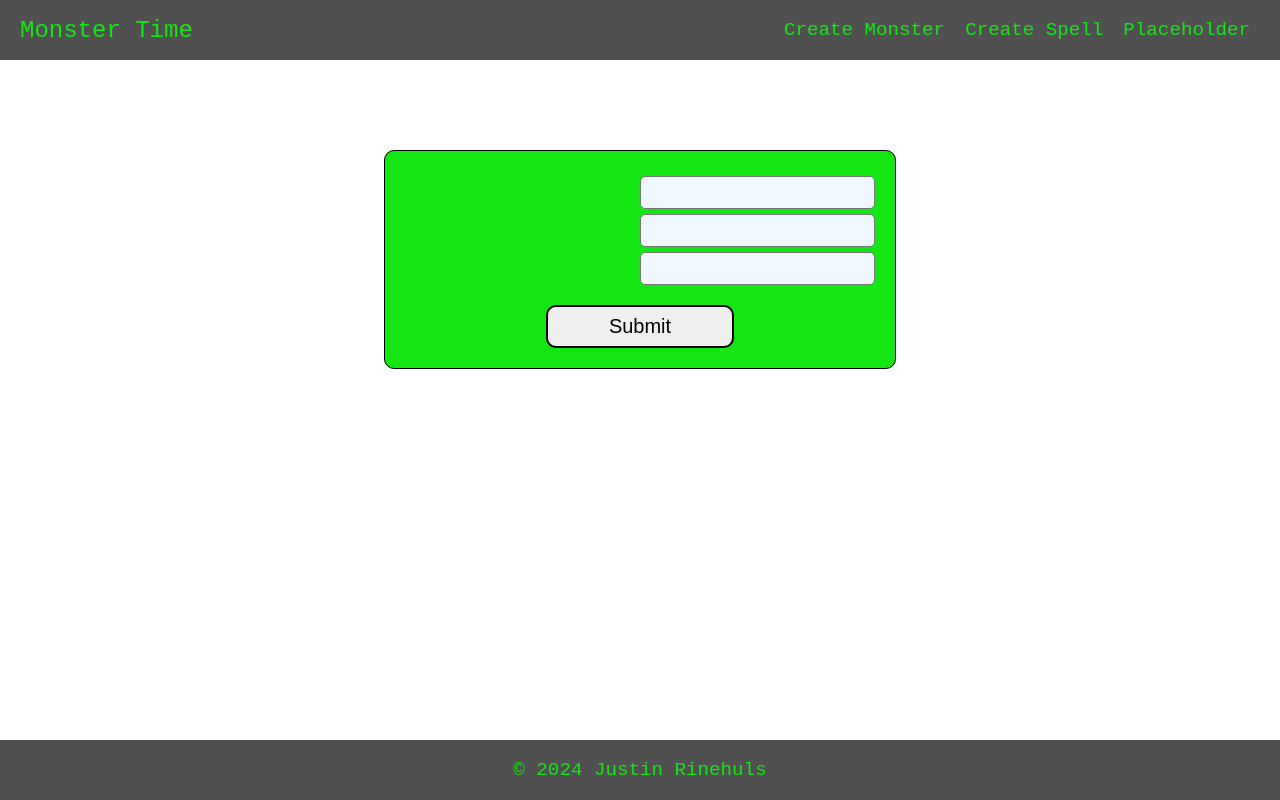
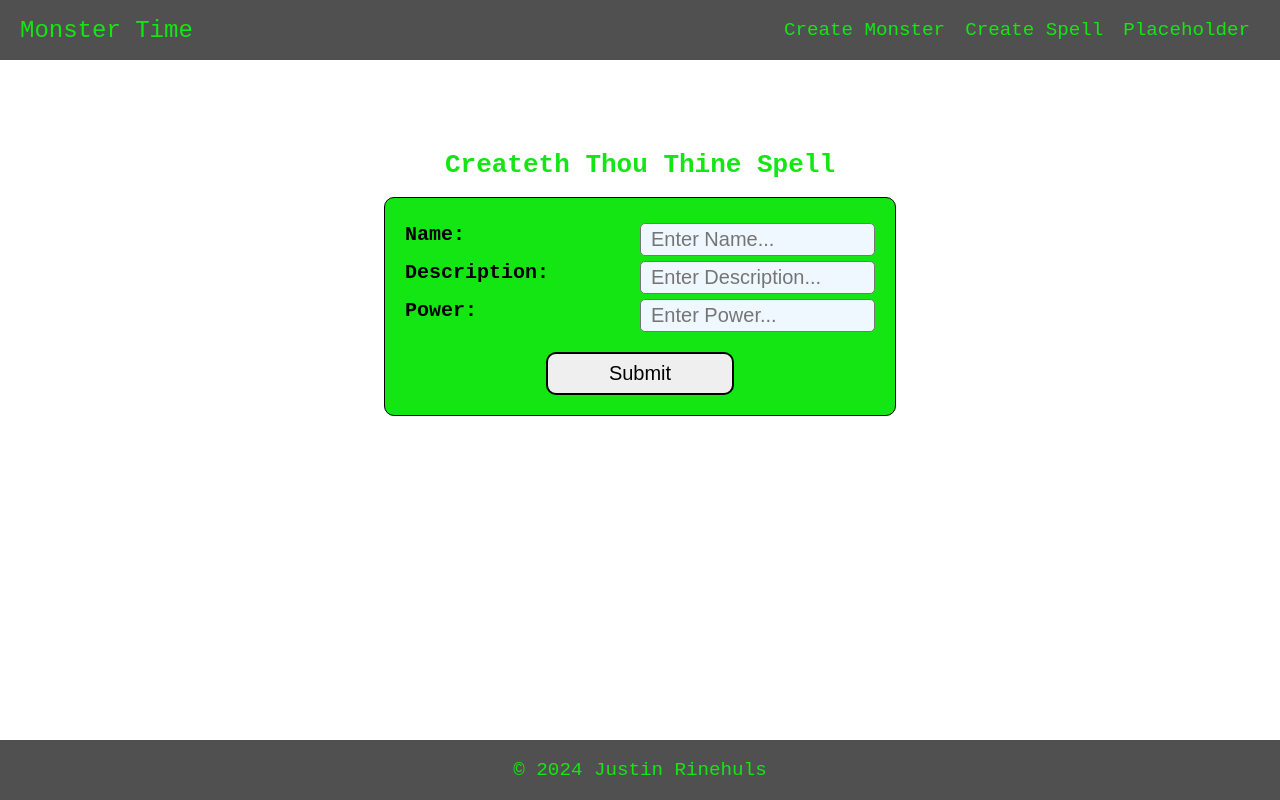
Before and after one commit to jrinehuls/tcg-creator, a React (Vite) app: page /spell/create in a window 1280 px wide. Built offline with nearby package versions, Linux system fonts and the light colour scheme.

Commit message:
Add form for creating spells

```diff
--- a/src/components/monster_form/FormText.jsx
+++ b/src/components/form_input/FormText.jsx
@@ -2,7 +2,6 @@ import styles from "./FormText.module.css"
 import FormFieldError from "../form_field_error/FormFieldError"
 
 function FormText({labelText, handleChange, value, type, name, holder, messages}) {
-
 
     return(
         <div className={styles.inputContainer}>
@@ -13,6 +12,7 @@ function FormText({labelText, handleChange, value, type, name, holder, messages}
             </div>
         </div>
     );
+
 }
 
 export default FormText;
--- a/src/components/monster_form/MonsterForm.jsx
+++ b/src/components/monster_form/MonsterForm.jsx
@@ -1,7 +1,7 @@
 import { useState, useRef, useEffect } from "react";
 import { useNavigate, useParams } from "react-router-dom";
 import { addMonster, getMonsterById, updateMonster } from "../../services/monsterService";
-import FormText from "./FormText";
+import FormText from "../form_input/FormText";
 import FormFieldError from "../form_field_error/FormFieldError";
 import getErrorResponse from "../../utils/errorUtils";
 import styles from "./MonsterForm.module.css";
--- a/src/components/monster_form/MonsterForm.module.css
+++ b/src/components/monster_form/MonsterForm.module.css
@@ -1,6 +1,6 @@
 
 .container {
-    margin: 150px auto 200px auto;
+    margin: 150px auto 150px auto;
     width: 40%;
     min-width: 500px;
 }
--- a/src/components/spell_form/SpellForm.jsx
+++ b/src/components/spell_form/SpellForm.jsx
@@ -1,33 +1,49 @@
 import { useState } from "react";
+import FormText from "../form_input/FormText";
+import FormFieldError from "../form_field_error/FormFieldError";
+import getErrorResponse from "../../utils/errorUtils";
 import styles from "./SpellForm.module.css";
 
+const defaultSpell = {
+    name: "",
+    description: "",
+    power: ""
+}
 
 function SpellForm() {
+
+    const [spell, setSpell] = useState(defaultSpell);
+    const [errors, setErrors] = useState(null);
+
+    function handleChange(event) {
+        const {name, value} = event.target;
+
+        setSpell(p => {
+            return {
+                ...p,
+                [name]: value
+            };
+        })
+    }
+
+    function handleClick() {
+        console.log(spell);
+        setSpell(defaultSpell);
+    }
+
     return(
         <div className={styles.container}>
-            <h1></h1>
+            <h1>Createth Thou Thine Spell</h1>
             <div className={styles.formContainer}>
                 <form>
-                    <div className={styles.inputContainer}>
-                        <label className={styles.inputLabel}></label>
-                        <div className={styles.inputArea}>
-                            <input className={styles.inputText}></input>
-                        </div>
-                    </div>
-                    <div className={styles.inputContainer}>
-                        <label className={styles.inputLabel}></label>
-                        <div className={styles.inputArea}>
-                            <input className={styles.inputText}></input>
-                        </div>
-                    </div>
-                    <div className={styles.inputContainer}>
-                        <label className={styles.inputLabel}></label>
-                        <div className={styles.inputArea}>
-                            <input className={styles.inputText}></input>
-                        </div>
-                    </div>
+                    <FormText labelText="Name:" handleChange={handleChange} value={spell.name}
+                            type="text" name="name" holder="Enter Name..." messages={errors?.name} />
+                    <FormText labelText="Description:" handleChange={handleChange} value={spell.description}
+                            type="text" name="description" holder="Enter Description..." messages={errors?.description} />
+                    <FormText labelText="Power:" handleChange={handleChange} value={spell.power}
+                            type="number" name="power" holder="Enter Power..." messages={errors?.power} />
                     <div className={styles.buttonContainer}>
-                        <button className={styles.submitButton} type="button" >Submit</button >
+                        <button className={styles.submitButton} onClick={handleClick} type="button" >Submit</button >
                     </div>
                 </form>
             </div>
--- a/src/components/spell_form/SpellForm.module.css
+++ b/src/components/spell_form/SpellForm.module.css
@@ -18,33 +18,6 @@
     background-color: rgb(20, 230, 20);
 }
 
-.inputContainer {
-    display: flex;
-    justify-content: space-between;
-    margin: 5px 0px;
-}
-
-.inputLabel {
-    text-align: left;
-    width: 40%;
-    font-size: 20px;
-    font-weight: 800;
-}
-
-.inputArea {
-    display: flex;
-    flex-direction: column;
-    width: 50%;
-}
-
-.inputText {
-    padding: 4px 10px;
-    font-size: 20px;
-    border: 1px solid rgb(118, 118, 118);
-    border-radius: 5px;
-    background-color: aliceblue;
-}
-
 .buttonContainer {
     display: flex;
     justify-content: center;
--- a/src/services/spellService.js
+++ b/src/services/spellService.js
@@ -2,13 +2,13 @@ import Axios from "axios";
 
 const url = "http://localhost:8080/api/spell";
 
-export async function addSpell(formData) {
+export async function addSpell(json) {
     const config = {
         headers: {
           'content-type': 'multipart/form-data',
         },
     };
-    return await Axios.post(url, formData, config);
+    return await Axios.post(url, json, config);
 }
 
 export async function getAllSpells() {
```
Also changed, not shown: src/components/form_input/FormText.module.css (renamed from src/components/monster_form/FormText.module.css).
